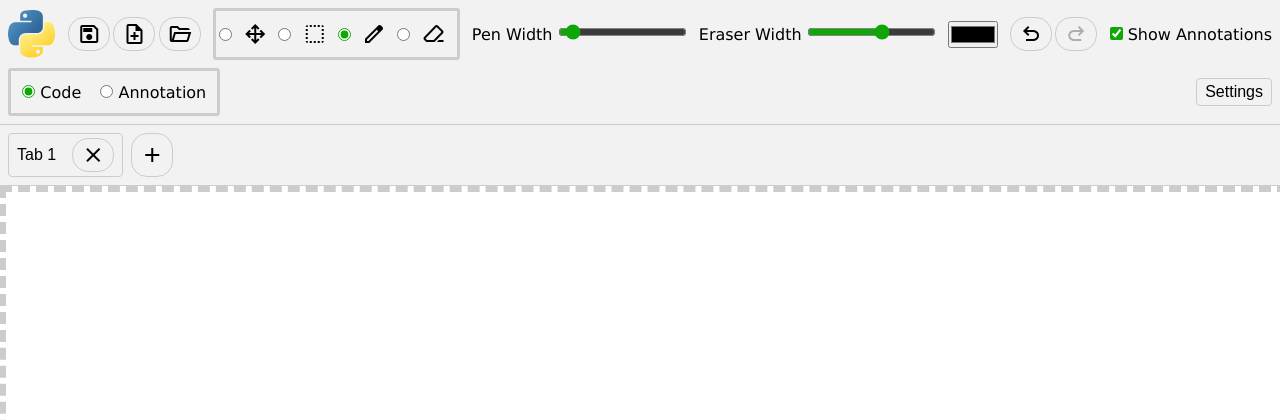
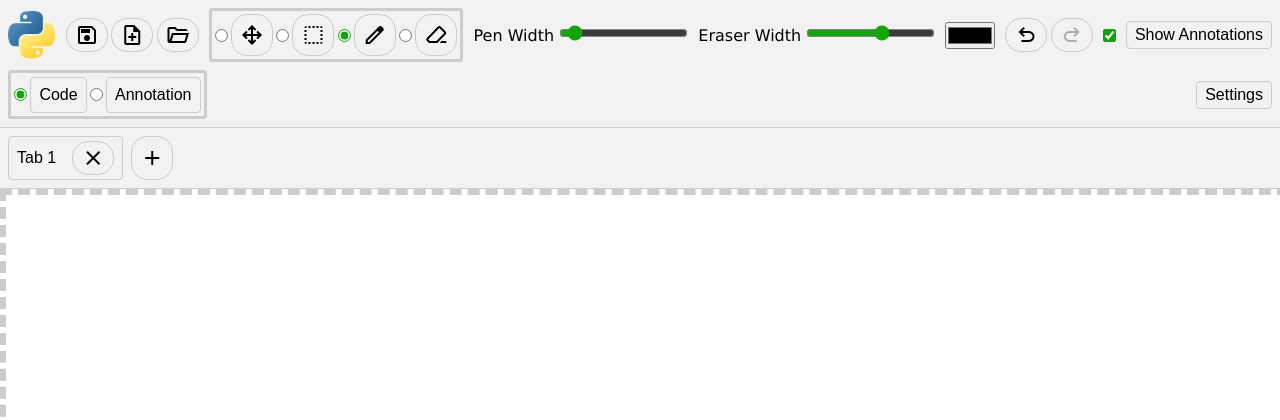
Before and after one commit to A-Team-Name/Enscribe, a Django app: page / in a window 1280 px wide. Shown: the top 420 px of the page. Run offline with Django 5.2, Linux system fonts and the light colour scheme; the visitor is signed in with stand-in values (Sample User, id 1); parts of the project's set-up code (start-up, migrations or seed data) failed here and were passed over.

Commit message:
main_app: use buttons instead of labels for radios
Buttons are easier to click, especially on a touchscreen

```diff
--- a/backend/static/main_app.js
+++ b/backend/static/main_app.js
@@ -61,3 +61,10 @@ window.addEventListener(
         }
     }
 )
+
+// Use buttons with the for attribute to click the corresponding radio. Buttons are easier to click
+// than labels because the pointer can move before lifting, and a click event will still fire.
+onEvent("click", "button[for]",
+        (button) => document.getElementById(button.getAttribute("for")).click(),
+        // Disable default "immediate application" behaviour of onEvent: wait for real clicks.
+        false);
--- a/backend/templates/main_app.html
+++ b/backend/templates/main_app.html
@@ -22,21 +22,21 @@
 
       <fieldset class="spaced-bar">
         <input id="tool-pan" type="radio" name="tool" value="pan">
-        <label title="Pan" for="tool-pan" class="material-symbols-outlined">
+        <button for="tool-pan" title="Pan" class="material-symbols-outlined">
           drag_pan
-        </label>
+        </button>
         <input id="tool-select" type="radio" name="tool" value="select" />
-        <label for="tool-select" class="material-symbols-outlined">
+        <button for="tool-select" class="material-symbols-outlined">
           select
-        </label>
+        </button>
         <input id="tool-write" type="radio" name="tool" value="write" checked/>
-        <label for="tool-write" class="material-symbols-outlined">
+        <button for="tool-write" class="material-symbols-outlined">
           edit
-        </label>
+        </button>
         <input id="tool-erase" type="radio" name="tool" value="erase">
-        <label for="tool-erase" class="material-symbols-outlined">
+        <button for="tool-erase" class="material-symbols-outlined">
           ink_eraser
-        </label>
+        </button>
       </fieldset>
 
       <label>
@@ -55,19 +55,19 @@
         <button id="redo" title="Redo" class="material-symbols-outlined" disabled>redo</button>
       </div>
 
-      <label>
-        <input id="show-annotations" type="checkbox" checked/>
+      <input id="show-annotations" type="checkbox" checked/>
+      <button for="show-annotations">
         Show Annotations
-      </label>
+      </button>
       <fieldset class="spaced-bar">
-        <label>
-          <input id="layer-code" type="radio" name="layer" value="code" checked/>
+        <input id="layer-code" type="radio" name="layer" value="code" checked/>
+        <button for="layer-code">
           Code
-        </label>
-        <label>
-          <input id="layer-annotations" type="radio" name="layer" value="annotations"/>
+        </button>
+        <input id="layer-annotations" type="radio" name="layer" value="annotations"/>
+        <button for="layer-annotations">
           Annotation
-        </label>
+        </button>
       </fieldset>
       <div>
         <button id="open-settings">
@@ -89,14 +89,14 @@
       </form>
       <fieldset>
         <legend>Touch Behaviour</legend>
-        <label>
-          <input type="radio" name="touch-action" value="pan" checked/>
+        <input type="radio" id="touch-action-pan" name="touch-action" value="pan" checked/>
+        <button for="touch-action-pan">
           Pan
-        </label>
-        <label>
-          <input type="radio" name="touch-action" value="auto"/>
+        </button>
+        <input type="radio" id="touch-action-auto" name="touch-action" value="auto"/>
+        <button for="touch-action-auto">
           Auto (match pen and mouse)
-        </label>
+        </button>
       </fieldset>
       <div>
         <label>Default Language</label>
```
